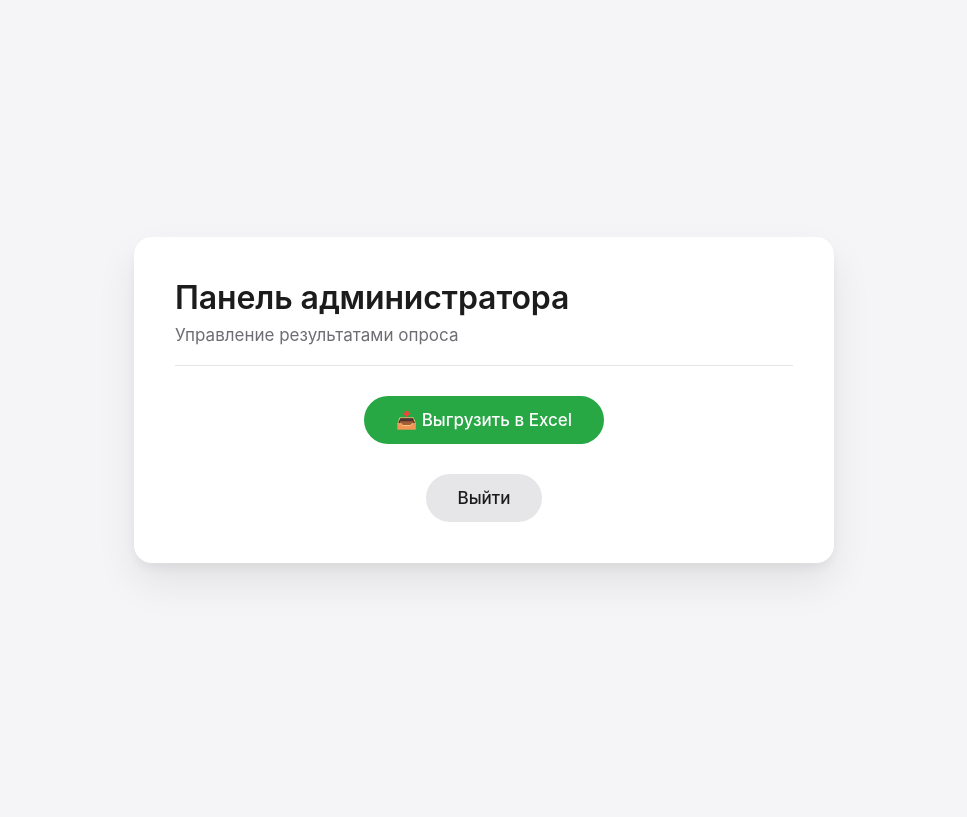
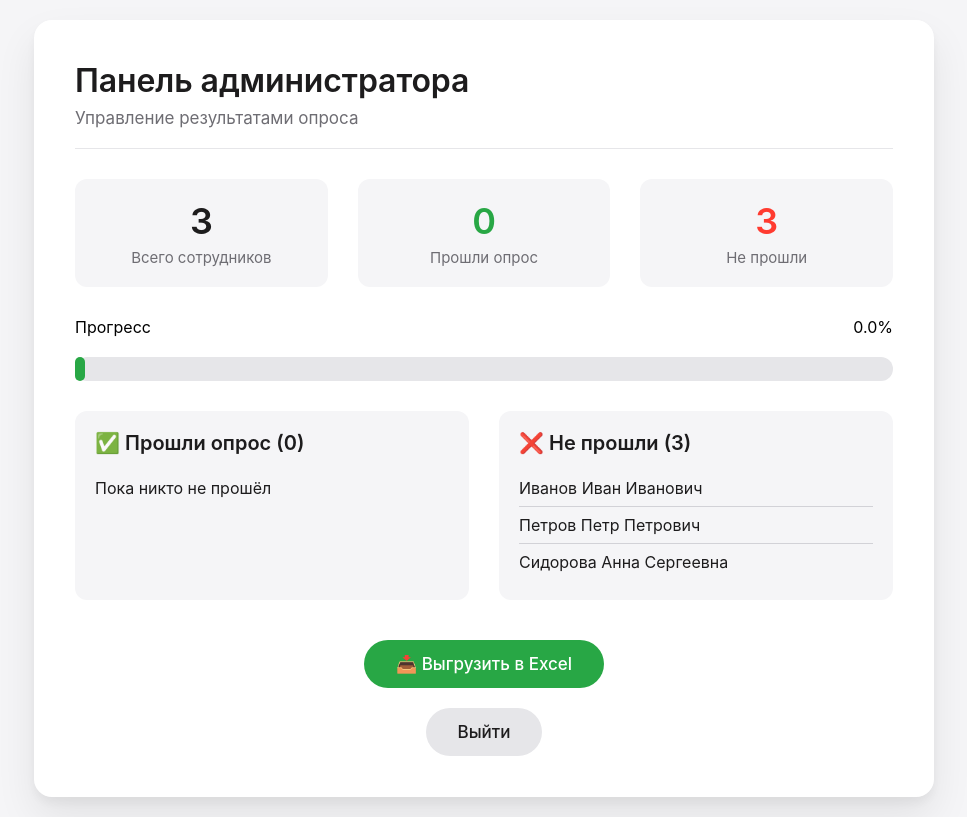
Before and after one commit to zerbervlad-png/survey, a Flask app: page /admin/panel in a window 1280 px wide. Shown: the whole page, without its empty margins (156-1123 px from the left). Before the commit the page ends 575 px from the top, so only its background shows below. Run offline with Flask 3, Linux system fonts and the light colour scheme; the visitor is signed in with stand-in values (Sample User, id 1).

Commit message:
Добавлена инфографика в админ-панель

```diff
--- a/app.py
+++ b/app.py
@@ -6,10 +6,8 @@ import os
 
 app = Flask(__name__)
 app.secret_key = 'supersecretkey'
-
 ADMIN_PASSWORD = 'admin123'
 
-# ---------- ЗАГРУЗКА СПИСКА СОТРУДНИКОВ ----------
 EMPLOYEES_FILE = 'employees.xlsx'
 
 def load_employees():
@@ -21,7 +19,25 @@ def load_employees():
     return ["Иванов Иван Иванович", "Петров Петр Петрович", "Сидорова Анна Сергеевна"]
 
 EMPLOYEES_LIST = load_employees()
-# -------------------------------------------------
+
+def get_survey_progress():
+    employees = load_employees()
+    responses = get_all_responses()
+    responded_names = set(responses['Name'].dropna().astype(str).str.strip().tolist())
+    total = len(employees)
+    responded_count = sum(1 for name in employees if name in responded_names)
+    not_responded_count = total - responded_count
+    percent = round((responded_count / total * 100) if total > 0 else 0, 1)
+    responded_list = [name for name in employees if name in responded_names]
+    not_responded_list = [name for name in employees if name not in responded_names]
+    return {
+        'total': total,
+        'responded_count': responded_count,
+        'not_responded_count': not_responded_count,
+        'percent': percent,
+        'responded_list': responded_list,
+        'not_responded_list': not_responded_list
+    }
 
 @app.route('/')
 def index():
@@ -52,7 +68,8 @@ def admin_login():
 def admin_panel():
     if not session.get('admin'):
         return redirect(url_for('admin_login'))
-    return render_template('admin_panel.html')
+    progress = get_survey_progress()
+    return render_template('admin_panel.html', progress=progress)
 
 @app.route('/admin/logout')
 def admin_logout():
@@ -71,4 +88,4 @@ def export_excel():
     return send_file(output, download_name='survey_results.xlsx', as_attachment=True)
 
 if __name__ == '__main__':
-    app.run(host='0.0.0.0', port=5001, debug=True)
+    app.run(host='0.0.0.0', port=5004, debug=True)
--- a/models.py
+++ b/models.py
@@ -1,21 +1,10 @@
-# ==============================================
-# МОДЕЛЬ ДАННЫХ: СОХРАНЕНИЕ И ЗАГРУЗКА ОТВЕТОВ
-# ==============================================
-
 import pandas as pd
 import os
 from datetime import datetime
 
-# Имя файла Excel, где будут храниться все ответы
 EXCEL_FILE = 'survey_responses.xlsx'
 
 def save_response(user_name, likes, dislikes):
-    """
-    Сохраняет один ответ сотрудника в Excel-файл.
-    Если файл не существует, создаёт его с заголовками.
-    Если существует, добавляет новую строку.
-    """
-    # Формируем словарь с данными для новой записи
     data = {
         'Timestamp': [datetime.now().strftime("%Y-%m-%d %H:%M:%S")],
         'Name': [user_name],
@@ -24,21 +13,14 @@ def save_response(user_name, likes, dislikes):
     }
     df_new = pd.DataFrame(data)
 
-    # Проверяем, существует ли уже файл
     if os.path.exists(EXCEL_FILE):
-        # Читаем существующие данные и добавляем новую строку
         df_existing = pd.read_excel(EXCEL_FILE, engine='openpyxl')
         df_combined = pd.concat([df_existing, df_new], ignore_index=True)
         df_combined.to_excel(EXCEL_FILE, index=False, engine='openpyxl')
     else:
-        # Создаём новый файл с первой записью
         df_new.to_excel(EXCEL_FILE, index=False, engine='openpyxl')
 
 def get_all_responses():
-    """
-    Возвращает все собранные ответы в виде pandas DataFrame.
-    Если файла нет, возвращает пустой DataFrame с правильными колонками.
-    """
     if os.path.exists(EXCEL_FILE):
         return pd.read_excel(EXCEL_FILE, engine='openpyxl')
     else:
--- a/templates/admin_panel.html
+++ b/templates/admin_panel.html
@@ -4,13 +4,60 @@
     <h1>Панель администратора</h1>
     <div class="subtitle">Управление результатами опроса</div>
 
-    <div style="text-align: center; margin: 30px 0;">
-        <!-- Кнопка выгрузки Excel -->
+    <div class="stats-grid">
+        <div class="stat-card">
+            <div class="stat-number">{{ progress.total }}</div>
+            <div class="stat-label">Всего сотрудников</div>
+        </div>
+        <div class="stat-card">
+            <div class="stat-number green">{{ progress.responded_count }}</div>
+            <div class="stat-label">Прошли опрос</div>
+        </div>
+        <div class="stat-card">
+            <div class="stat-number red">{{ progress.not_responded_count }}</div>
+            <div class="stat-label">Не прошли</div>
+        </div>
+    </div>
+
+    <div style="margin: 30px 0;">
+        <div style="display: flex; justify-content: space-between; margin-bottom: 5px;">
+            <span>Прогресс</span>
+            <span>{{ progress.percent }}%</span>
+        </div>
+        <div class="progress-container">
+            <div class="progress-bar" style="width: {{ progress.percent }}%;">
+                {% if progress.percent >= 30 %}{{ progress.percent }}%{% endif %}
+            </div>
+        </div>
+    </div>
+
+    <div class="two-columns">
+        <div class="column">
+            <h3 class="green">✅ Прошли опрос ({{ progress.responded_count }})</h3>
+            <ul class="employee-list">
+                {% for name in progress.responded_list %}
+                    <li>{{ name }}</li>
+                {% else %}
+                    <li>Пока никто не прошёл</li>
+                {% endfor %}
+            </ul>
+        </div>
+        <div class="column">
+            <h3 class="red">❌ Не прошли ({{ progress.not_responded_count }})</h3>
+            <ul class="employee-list">
+                {% for name in progress.not_responded_list %}
+                    <li>{{ name }}</li>
+                {% else %}
+                    <li>Все прошли опрос</li>
+                {% endfor %}
+            </ul>
+        </div>
+    </div>
+
+    <div style="text-align: center; margin: 40px 0 20px;">
         <a href="/export_excel" class="button" style="background-color: #28a745;">📥 Выгрузить в Excel</a>
     </div>
-
     <div style="text-align: center;">
-        <!-- Выход из админки -->
         <a href="/admin/logout" class="button secondary">Выйти</a>
     </div>
 {% endblock %}
--- a/templates/base.html
+++ b/templates/base.html
@@ -5,7 +5,6 @@
     <meta name="viewport" content="width=device-width, initial-scale=1.0">
     <title>{% block title %}Опрос сотрудников{% endblock %}</title>
     <style>
-        /* Стили в стиле Apple: чистые линии, округлые формы, мягкие тени */
         * {
             margin: 0;
             padding: 0;
@@ -21,7 +20,7 @@
             padding: 20px;
         }
         .container {
-            max-width: 700px;
+            max-width: 900px;
             width: 100%;
             background-color: white;
             border-radius: 18px;
@@ -72,7 +71,7 @@
         .button.secondary:hover {
             background-color: #d2d2d7;
         }
-        input, textarea {
+        input, textarea, select {
             width: 100%;
             padding: 14px;
             border: 1px solid #d2d2d7;
@@ -80,8 +79,9 @@
             font-size: 16px;
             transition: border 0.2s;
             margin-bottom: 5px;
+            background-color: white;
         }
-        input:focus, textarea:focus {
+        input:focus, textarea:focus, select:focus {
             outline: none;
             border-color: #0071e3;
             box-shadow: 0 0 0 3px rgba(0,113,227,0.2);
@@ -98,6 +98,83 @@
         .form-group {
             margin-bottom: 25px;
         }
+        .progress-container {
+            background-color: #e6e6e9;
+            border-radius: 20px;
+            height: 24px;
+            width: 100%;
+            margin: 20px 0;
+        }
+        .progress-bar {
+            background-color: #28a745;
+            border-radius: 20px;
+            height: 24px;
+            width: 0%;
+            transition: width 0.3s ease;
+            display: flex;
+            align-items: center;
+            justify-content: flex-end;
+            padding-right: 10px;
+            color: white;
+            font-size: 14px;
+            font-weight: 500;
+        }
+        .stats-grid {
+            display: flex;
+            gap: 30px;
+            margin-bottom: 30px;
+        }
+        .stat-card {
+            flex: 1;
+            background-color: #f5f5f7;
+            border-radius: 12px;
+            padding: 20px;
+            text-align: center;
+        }
+        .stat-number {
+            font-size: 36px;
+            font-weight: 600;
+            color: #1d1c1d;
+        }
+        .stat-label {
+            color: #6e6d73;
+            font-size: 15px;
+            margin-top: 5px;
+        }
+        .two-columns {
+            display: flex;
+            gap: 30px;
+            margin-top: 30px;
+        }
+        .column {
+            flex: 1;
+            background-color: #f5f5f7;
+            border-radius: 12px;
+            padding: 20px;
+        }
+        .column h3 {
+            font-size: 20px;
+            font-weight: 600;
+            margin-bottom: 15px;
+            color: #1d1c1d;
+        }
+        .employee-list {
+            list-style: none;
+        }
+        .employee-list li {
+            padding: 8px 0;
+            border-bottom: 1px solid #d2d2d7;
+            color: #1d1c1d;
+        }
+        .employee-list li:last-child {
+            border-bottom: none;
+        }
+        .green {
+            color: #28a745;
+        }
+        .red {
+            color: #ff3b30;
+        }
     </style>
 </head>
 <body>
--- a/templates/index.html
+++ b/templates/index.html
@@ -7,7 +7,7 @@
     <form action="/submit_survey" method="POST">
         <div class="form-group">
             <label for="name">Выберите ФИО <span class="required-star">*</span></label>
-            <select id="name" name="name" required style="width: 100%; padding: 14px; border: 1px solid #d2d2d7; border-radius: 12px; font-size: 16px; background-color: white;">
+            <select id="name" name="name" required>
                 <option value="" disabled selected>— Выберите сотрудника —</option>
                 {% for emp in employees %}
                     <option value="{{ emp }}">{{ emp }}</option>
```
Also changed, not shown: 2 other files.
